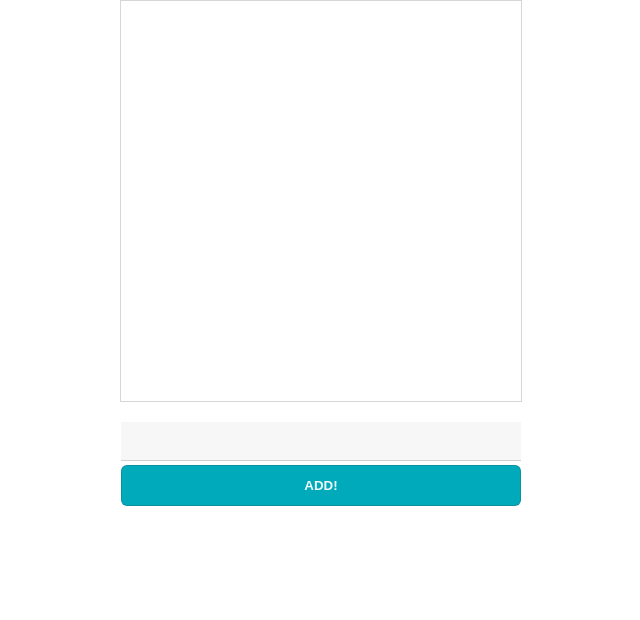
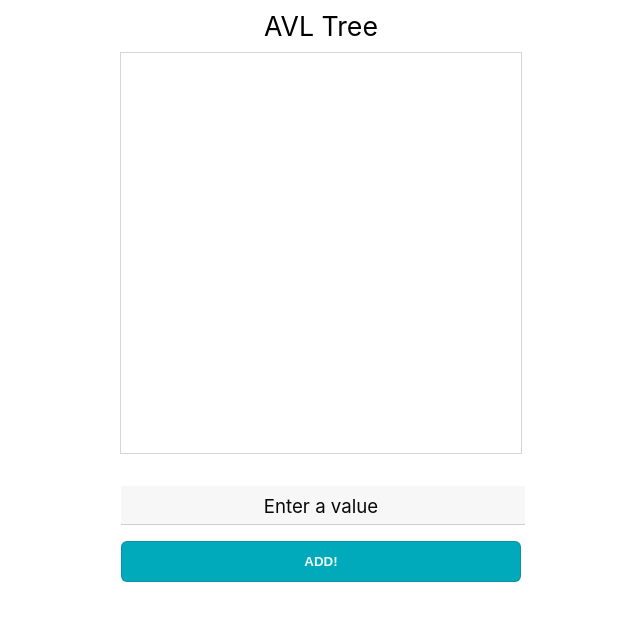
Before and after one commit to pablogarin/avl_tree, a React (Create React App) app: page / in a window 1280 px wide. Shown: the top 620 px of the page, without its empty margins (319-959 px from the left). Built offline with nearby package versions, Linux system fonts and the light colour scheme.

Commit message:
Feat: added visual feedback to input

```diff
--- a/public/index.html
+++ b/public/index.html
@@ -2,42 +2,17 @@
 <html lang="en">
   <head>
     <meta charset="utf-8" />
-    <link rel="icon" href="%PUBLIC_URL%/favicon.ico" />
     <meta name="viewport" content="width=device-width, initial-scale=1" />
     <meta name="theme-color" content="#000000" />
     <meta
       name="description"
-      content="Web site created using create-react-app"
+      content="AVL Tree implementation for a self balancing tree"
     />
-    <link rel="apple-touch-icon" href="%PUBLIC_URL%/logo192.png" />
-    <!--
-      manifest.json provides metadata used when your web app is installed on a
-      user's mobile device or desktop. See https://developers.google.com/web/fundamentals/web-app-manifest/
-    -->
     <link rel="manifest" href="%PUBLIC_URL%/manifest.json" />
-    <!--
-      Notice the use of %PUBLIC_URL% in the tags above.
-      It will be replaced with the URL of the `public` folder during the build.
-      Only files inside the `public` folder can be referenced from the HTML.
-
-      Unlike "/favicon.ico" or "favicon.ico", "%PUBLIC_URL%/favicon.ico" will
-      work correctly both with client-side routing and a non-root public URL.
-      Learn how to configure a non-root public URL by running `npm run build`.
-    -->
-    <title>React App</title>
+    <title>AVL Tree</title>
   </head>
   <body>
     <noscript>You need to enable JavaScript to run this app.</noscript>
     <div id="root"></div>
-    <!--
-      This HTML file is a template.
-      If you open it directly in the browser, you will see an empty page.
-
-      You can add webfonts, meta tags, or analytics to this file.
-      The build step will place the bundled scripts into the <body> tag.
-
-      To begin the development, run `npm start` or `yarn start`.
-      To create a production bundle, use `npm run build` or `yarn build`.
-    -->
   </body>
 </html>
--- a/src/App.js
+++ b/src/App.js
@@ -3,7 +3,8 @@ import './App.css';
 import Tree from './classes/Tree';
 import Button from './components/styled/Button';
 import Form from './components/styled/Form';
-import Input from './components/styled/Input';
+import Input from './components/Input';
+import Title from './components/styled/Title';
 
 const initCanvas = (canvas) => {
   canvas.width = 400;
@@ -68,6 +69,7 @@ function App() {
   const valueRef = useRef(null);
   const [canvas, setCanvas] = useState(null);
   const [tree, setTree] = useState(null);
+  const [errorMessage, setErrorMessage] = useState(null);
 
   useEffect(() => {
     if (canvasRef.current) {
@@ -84,7 +86,7 @@ function App() {
       const value = valueRef.current.value;
       valueRef.current.value = ''
       if (!value) return;
-      if (isNaN(value)) return;
+      if (isNaN(value)) return setErrorMessage('Invalid value!');
       const intValue = parseInt(value,10);
       tree.add(intValue);
       cleanScreen(canvas)
@@ -94,9 +96,15 @@ function App() {
 
   return (
     <div className="App">
+      <Title>AVL Tree</Title>
       <canvas ref={canvasRef} />
       <Form onSubmit={addNode}>
-        <Input ref={valueRef} />
+        <Input
+          ref={valueRef}
+          label="Enter a value"
+          error={errorMessage}
+          onChange={() => setErrorMessage(null)}
+        />
         <Button type="submit">Add!</Button>
       </Form>
     </div>
--- /dev/null
+++ b/src/components/Input.js
@@ -0,0 +1,11 @@
+import React, { forwardRef } from 'react';
+import {Container, Input as CustomInput, Label} from './styled/Input';
+
+const Input = forwardRef((props, ref) => (
+  <Container error={props.error}>
+    <CustomInput ref={ref} {...props} />
+    <Label>{props.label}</Label>
+  </Container>
+))
+
+export default Input;
--- a/src/components/styled/Input.js
+++ b/src/components/styled/Input.js
@@ -1,18 +1,79 @@
-import styled from 'styled-components';
+import styled, { keyframes } from 'styled-components';
 
-const Input = styled.input`
+const focused = keyframes`
+  from {
+    opacity: 1;
+    transform: translate(-50%, -50%);
+  }
+  to {
+    opacity: 0.5;
+    font-size: 7pt;
+    top: 0;
+    left: 0;
+    transform: translate(0%, -100%);
+  }
+`;
+
+const blur = keyframes`
+  from {
+    opacity: 0.5;
+    font-size: 7pt;
+    top: 0;
+    left: 0;
+    transform: translate(0%, -100%);
+  }
+  to {
+    opacity: 1;
+    transform: translate(-50%, -50%);
+  }
+`;
+
+export const Container = styled.div`
+  display: block;
+  position: relative;
+  margin: 16px 0;
+  animation-fill-mode: forwards;
+  & > input:focus ~ label {
+    animation: ${focused} .1s linear forwards;
+  }
+  & > input:not(:focus) ~ label {
+    animation: ${blur} .1s linear forwards;
+  }
+  &:before {
+    display: ${props => !!props.error ? 'block' : 'none'};
+    position: absolute;
+    color: #C44;
+    content: "${props => props.error}";
+    font-size: 12px;
+    bottom: -14px;
+    left: 0;
+    font-weight: 700;
+  }
+`;
+
+export const Input = styled.input`
   border: none;
   border-bottom: 1px solid #3333;
-  margin: 4px 0;
   border-radius: 0;
   background: #8881;
   height: 36px;
+  width: 100%;
   font-size: 24px;
   transition: border-bottom .2s ease;
+  position: relative;
+  z-index: 2;
   &:focus {
     outline: none;
     border-bottom: 1px solid #333;
   }
-`
+`;
 
-export default Input;
+export const Label = styled.label`
+  position: absolute;
+  font-size: 14pt;
+  top: 50%;
+  left: 50%;
+  transform: translate(-50%, -50%);
+  z-index: 1;
+  transition: all 0.1s ease;
+`;
--- /dev/null
+++ b/src/components/styled/Title.js
@@ -0,0 +1,10 @@
+import styled from 'styled-components';
+
+const Title = styled.div`
+  font-size: 20pt;
+  line-height: 20px;
+  width: 400px;
+  margin: 16px auto;
+`
+
+export default Title;
```
